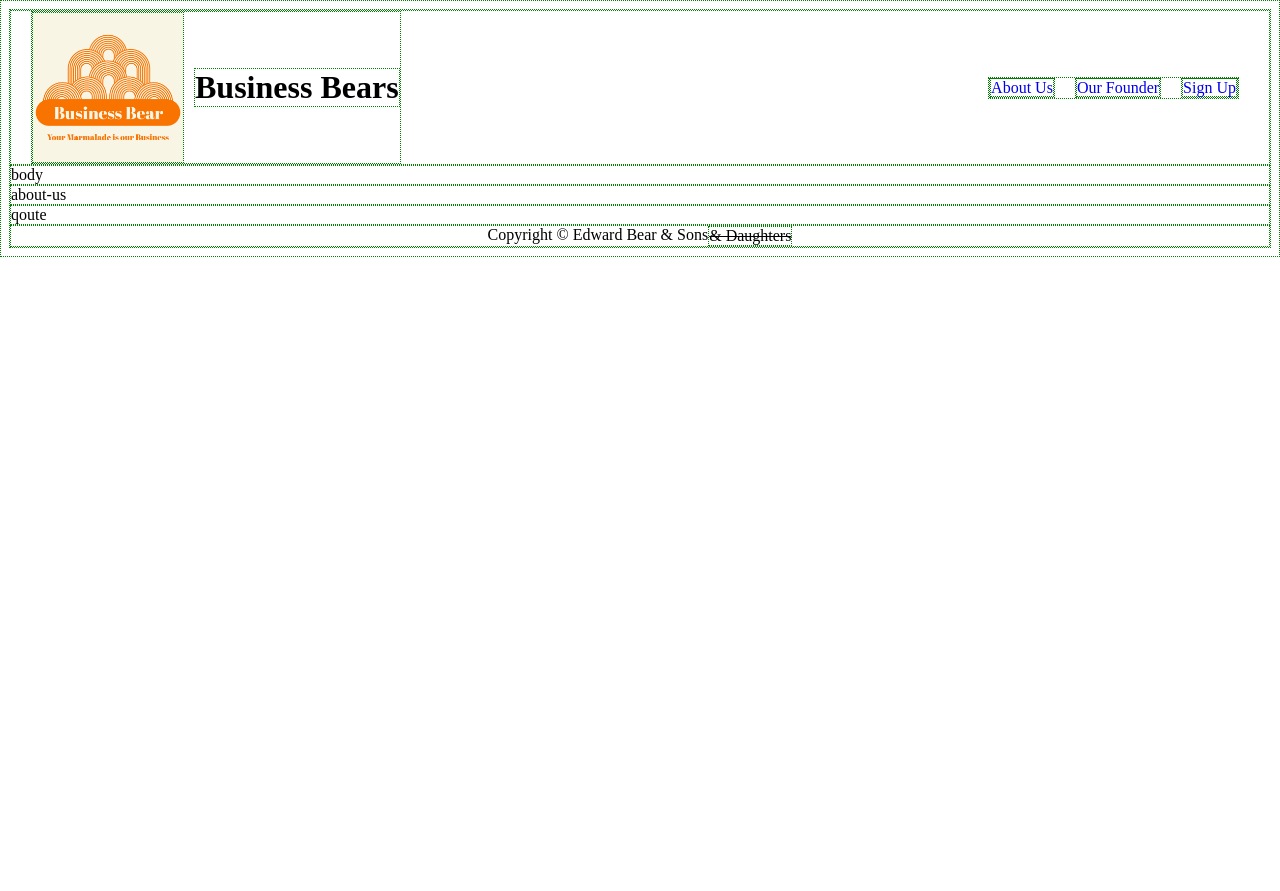
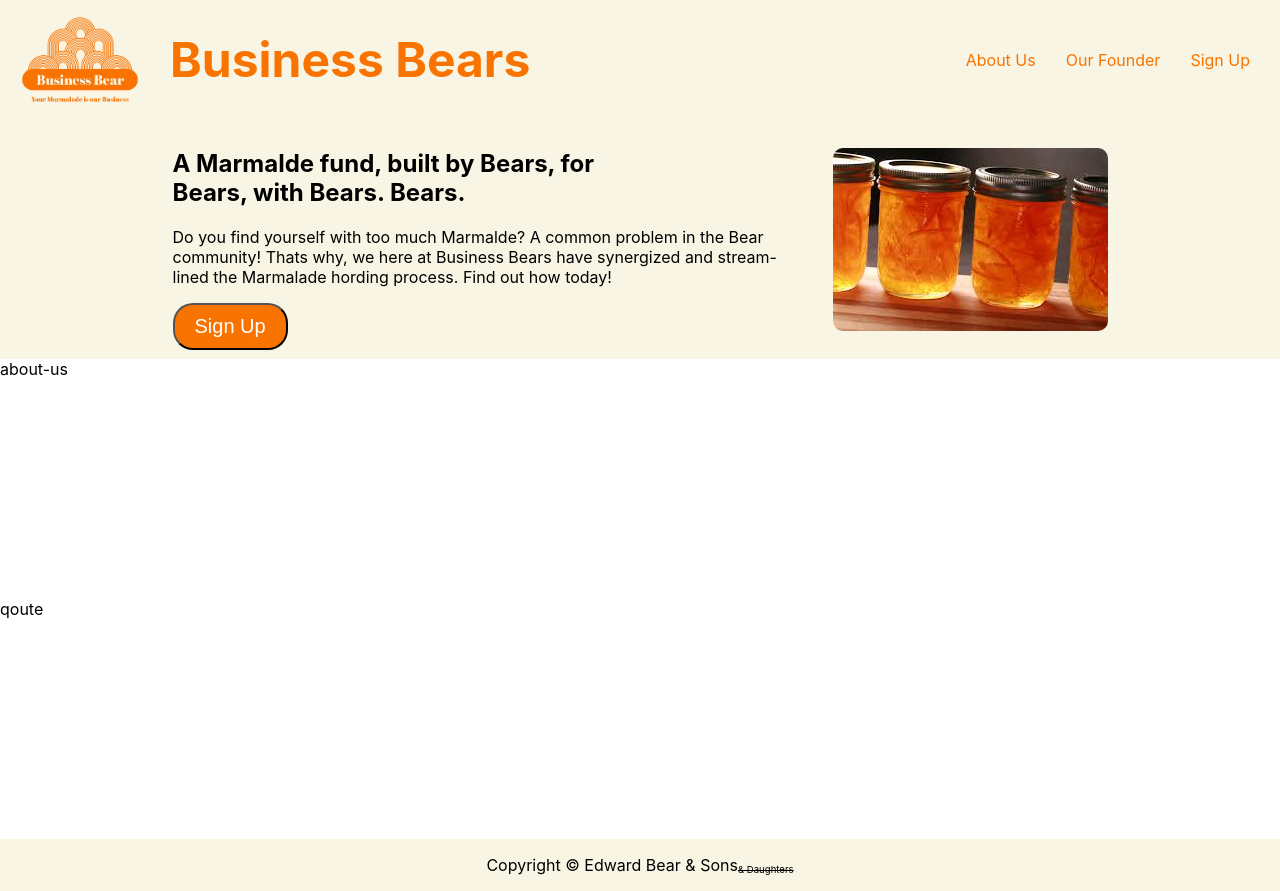
Before and after one commit to reg-edit/BB, a plain HTML site: page index.html in a window 1280 px wide. Before the commit the page ends 800 px from the top, so only its background shows below. Drawn offline with Linux system fonts and the light colour scheme.

Commit message:
add header and info of final project

```diff
--- a/index.html
+++ b/index.html
@@ -8,6 +8,7 @@
     <title>Business Bears</title>
 </head>
 <body>
+    <div class="body">
     <div class="header">
         <div class="left-links">
             <img src="./images/Screenshot from 2022-08-26 15-01-10.png" alt="The business bear himself">
@@ -19,9 +20,17 @@
             <li><a href="#">Sign Up</a></li>
         </ul>
     </div>
-    <div class="body">body</div>
+    <div class="info">
+        <div class="left">
+            <h2>A Marmalde fund, built by Bears, for Bears, with Bears. Bears.</h2>
+            <p>Do you find yourself with too much Marmalde? A common problem in the Bear community! Thats why, we here at Business Bears have synergized and stream-lined the Marmalade hording process. Find out how today! </p>
+            <button>Sign Up</button>
+        </div>
+        <img src="./images/marm.jpeg" alt="Three jars of marmalade">
+    </div>
     <div class="about-us">about-us</div>
     <div class="qoute">qoute</div>
     <div class="footer">Copyright &copy; Edward Bear & Sons <sep class="daughters">& Daughters</sep></div>
+    </div>
 </body>
 </html>
--- a/style.css
+++ b/style.css
@@ -1,14 +1,68 @@
 * {
-    border: 1px dotted green;
+./    border: 1px dotted green;
 }
 
 body {
     display: flex;
     flex-direction: column ;
+    font-family: -apple-system, BlinkMacSystemFont, 'Segoe UI', Roboto, Oxygen, Ubuntu, Cantarell, 'Open Sans', 'Helvetica Neue', sans-serif;
+    margin: 0;
+    min-height: 100vh;
+    color: black;
 }
 
+.body {
+    display: flex;
+    flex-direction: column;
+    justify-content: space-between;
+}
+
+.info {
+    background-color: #f8f5e4;
+    align-items: center;
+    justify-content: center;
+    gap:20px;
+    padding:0 20px;
+}
+
+.info .left{
+    max-width: 40em;
+
+}
+
+.info h2 {
+    max-width: 20em;
+}
+
+button {
+    background-color: #f97300;
+    color: white;
+    padding: 0.5em 1em;
+    border-radius: 1em;
+    font-size: 20px;
+
+}
+
+
+.info img {
+    flex-shrink: 0;
+    width: 275px;
+    height: 183px;
+    border-radius: 10px;
+}
+
+.info,
+.about-us,
+.qoute {
+    display: flex;
+    height: 15em;
+}
+
+
 h1 {
+    font-size: 3em;
     margin: auto;
+    color: #f97300;
 }
 
 
@@ -16,41 +70,52 @@ h1 {
     display: flex;
     justify-content: space-between;
     align-items: center;
+    background-color: #f8f5e4;
+
 }
 
 .header img {
-    max-width: 150px;
+    max-width: 120px;
     max-height: auto;
+
 }
 
 .right-links {
     display: flex;
-    gap: 20px;
+    gap: 30px;
     margin-right: 30px;
 }
 
 .left-links {
     display: flex;
-    gap:10px;
+    gap:30px;
     margin-left: 20px;
 
 }
 
 a {
     text-decoration: none;
+    color: #f97300;
+    font-size: 1em;
 }
 
 ul {
     list-style: none;
     padding: 0;
+
 }
 
 .footer {
     display: flex;
+    background-color: #f8f5e4;
     justify-content: center;
+    padding: 1em 0;
+    font-size: 1em;
 
 }
 
 .daughters {
     text-decoration: line-through;
+    font-size: 0.6em;
+    align-self: flex-end;
 }
```
Also changed, not shown: images/marm.jpeg (added).
